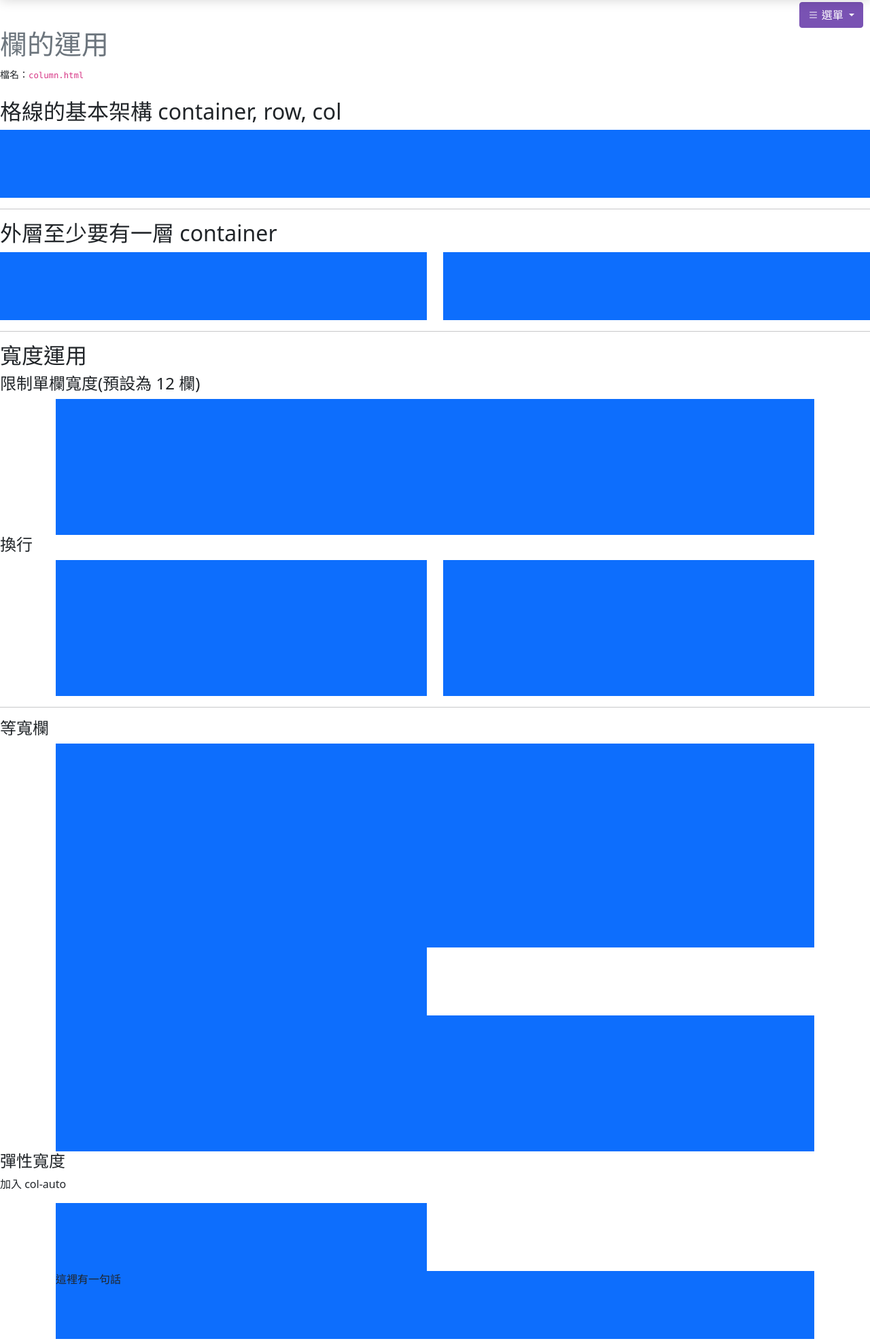
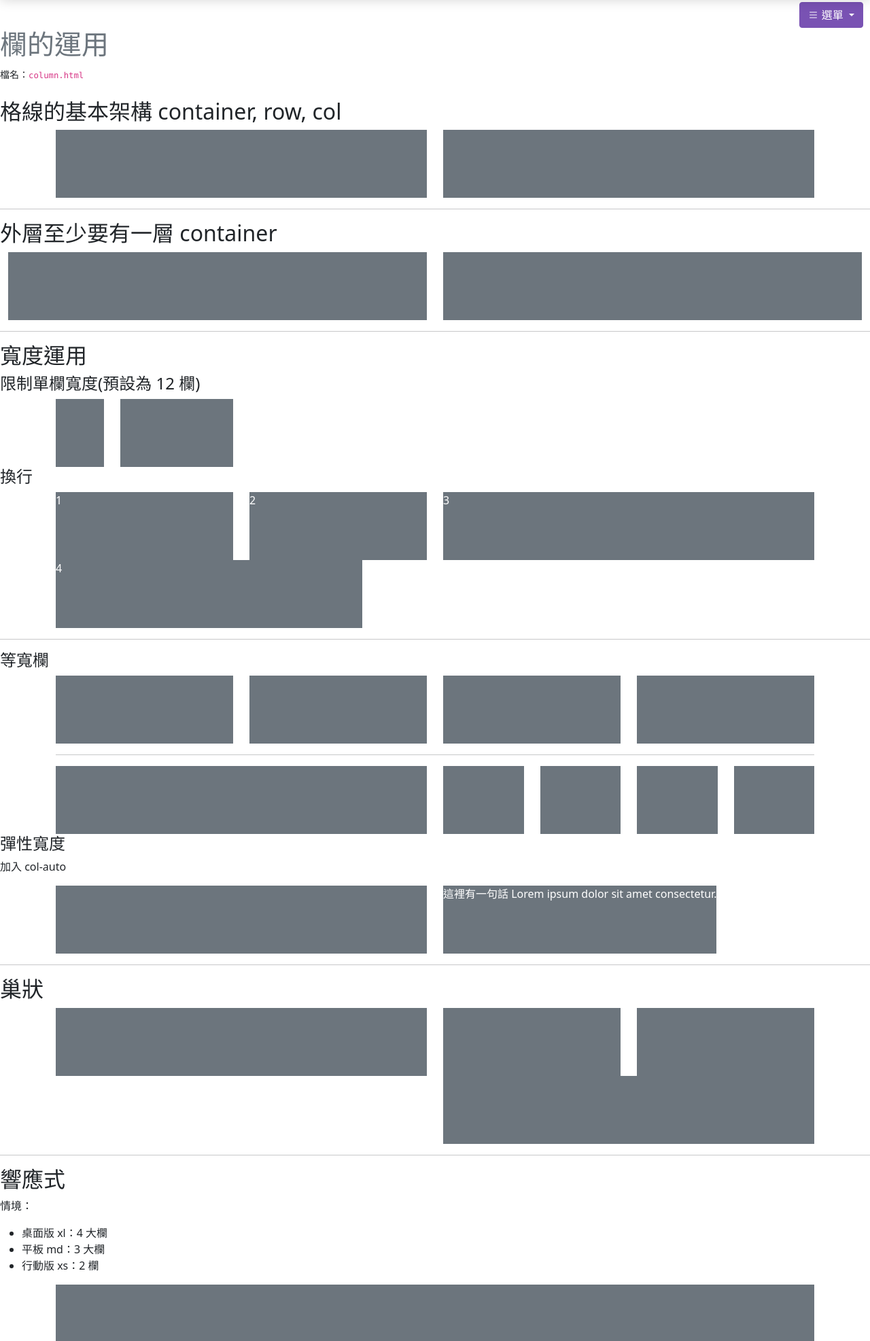
Before and after one commit to ken888686/bootstrap5-starter-files-gh-pages, a plain HTML site: page layout/column.html in a window 1280 px wide. Shown: the part 63-2036 px from the top of the page at 68% size. Drawn offline with nearby package versions, Linux system fonts and the light colour scheme.

Commit message:
column part 1

```diff
--- a/layout/column.html
+++ b/layout/column.html
@@ -1,22 +1,30 @@
-<!DOCTYPE html><html lang="zh-TW"><head><title>欄的運用</title><meta name="viewport" content="width=device-width, initial-scale=1"><link href="images/favicon.ico" rel="shortcut icon"><meta charset="UTF-8"><script src="/javascripts/vendor.js"></script></head><body class="bg-lighter">
-<div class="main my-5 container-none"><div class="mb-4"><h1 class="mt-0 text-muted">欄的運用</h1><small>檔名：<code>column.html</code></small></div>
+<!DOCTYPE html>
+<html lang="zh-TW">
+  <head>
+    <title>欄的運用</title>
+    <meta name="viewport" content="width=device-width, initial-scale=1" />
+    <link href="images/favicon.ico" rel="shortcut icon" />
+    <meta charset="UTF-8" />
+    <script src="/javascripts/vendor.js"></script>
+  </head>
+  <body class="bg-lighter">
+    <div class="main my-5 container-none">
+      <div class="mb-4">
+        <h1 class="mt-0 text-muted">欄的運用</h1>
+        <small>檔名：<code>column.html</code></small>
+      </div>
       <!-- 🔥🔥練習開始🔥🔥 -->
       <style>
         .box {
           height: 100px;
-    background-color: var(--bs-primary);
+          background-color: var(--bs-gray);
+          color: var(--bs-white);
         }
       </style>
 
       <h2>格線的基本架構 container, row, col</h2>
 
-<div class="box"></div>
-
-<hr>
-
-<h2>外層至少要有一層 container</h2>
-
-<div class="練習">
+      <div class="container">
         <div class="row">
           <div class="col-6">
             <div class="box"></div>
@@ -27,17 +35,32 @@
         </div>
       </div>
 
-<hr>
+      <hr />
+
+      <h2>外層至少要有一層 container</h2>
+
+      <div class="container-fluid">
+        <div class="row">
+          <div class="col-6">
+            <div class="box"></div>
+          </div>
+          <div class="col-6">
+            <div class="box"></div>
+          </div>
+        </div>
+      </div>
+
+      <hr />
       <h2>寬度運用</h2>
 
       <h4>限制單欄寬度(預設為 12 欄)</h4>
 
       <div class="container">
         <div class="row">
-    <div class="練習">
+          <div class="col-1">
             <div class="box"></div>
           </div>
-    <div class="練習">
+          <div class="col-2">
             <div class="box"></div>
           </div>
         </div>
@@ -47,45 +70,55 @@
 
       <div class="container">
         <div class="row">
-    <div class="col-6">
-      <div class="box"></div>
+          <div class="col-3">
+            <div class="box">1</div>
+          </div>
+          <div class="col-3">
+            <div class="box">2</div>
           </div>
           <div class="col-6">
-      <div class="box"></div>
+            <div class="box">3</div>
           </div>
-    <div class="col-6">
-      <div class="box"></div>
-    </div>
-    <div class="col-6">
-      <div class="box"></div>
+          <div class="col-5">
+            <div class="box">4</div>
           </div>
         </div>
       </div>
 
-<hr>
+      <hr />
       <h4>等寬欄</h4>
 
       <div class="container">
         <div class="row">
-    <div class="練習">
+          <!-- 確定數量且等寬，讓系統自己分配 -->
+          <div class="col">
             <div class="box"></div>
           </div>
-    <div class="練習">
+          <div class="col">
             <div class="box"></div>
           </div>
-    <div class="練習">
+          <div class="col">
+            <div class="box"></div>
+          </div>
+          <div class="col">
             <div class="box"></div>
           </div>
         </div>
-
+        <hr />
         <div class="row">
           <div class="col-6">
             <div class="box"></div>
           </div>
-    <div class="練習">
+          <div class="col">
             <div class="box"></div>
           </div>
-    <div class="練習">
+          <div class="col">
+            <div class="box"></div>
+          </div>
+          <div class="col">
+            <div class="box"></div>
+          </div>
+          <div class="col">
             <div class="box"></div>
           </div>
         </div>
@@ -100,15 +133,15 @@
           <div class="col-6">
             <div class="box"></div>
           </div>
-    <div class="練習">
+          <div class="col-auto">
             <div class="box">
-        這裡有一句話
+              這裡有一句話 Lorem ipsum dolor sit amet consectetur.
             </div>
           </div>
         </div>
       </div>
 
-<hr>
+      <hr />
       <h2>巢狀</h2>
 
       <div class="container">
@@ -118,22 +151,22 @@
           </div>
           <div class="col-6">
             <!-- 在此加入另一個格線結構 -->
-      <!-- <div class="row">
+            <div class="row">
               <div class="col">
                 <div class="box"></div>
               </div>
               <div class="col">
                 <div class="box"></div>
               </div>
-        <div class="col">
+              <div class="col-12">
                 <div class="box"></div>
               </div>
-      </div> -->
+            </div>
           </div>
         </div>
       </div>
 
-<hr>
+      <hr />
       <h2>響應式</h2>
 
       <p>情境：</p>
@@ -160,7 +193,6 @@
         </div>
       </div>
 
-
       <p>所有包含中斷點的格線，行動版皆為滿寬</p>
 
       <p>情境：</p>
@@ -183,8 +215,7 @@
         </div>
       </div>
 
-
-<hr>
+      <hr />
       <h2>推移（offset）</h2>
 
       <p>目前大多會透過 flex 特性推移，offset 的運用情境較少</p>
@@ -197,72 +228,76 @@
       <!-- 🙇🙇練習結束🙇🙇 -->
 
       <div class="btn-group position-fixed" style="top: 66px; right: 10px">
-  <button type="button" class="btn btn-bs5 dropdown-toggle" data-bs-toggle="dropdown" aria-expanded="false">
+        <button
+          type="button"
+          class="btn btn-bs5 dropdown-toggle"
+          data-bs-toggle="dropdown"
+          aria-expanded="false"
+        >
           <i class="bi bi-list"></i> 選單
         </button>
-  <ul class="dropdown-menu p-2 dropdown-menu-end" style="min-width: 200px;">
-    <div class="list-group overflow-auto" style="max-height: 500px;">
-
-      <a href="/layout/breakpoint.html"
-        class="list-group-item list-group-item-action text-nowrap
-
-          ">
+        <ul
+          class="dropdown-menu p-2 dropdown-menu-end"
+          style="min-width: 200px"
+        >
+          <div class="list-group overflow-auto" style="max-height: 500px">
+            <a
+              href="/layout/breakpoint.html"
+              class="list-group-item list-group-item-action text-nowrap"
+            >
               中斷點
             </a>
 
-      <a href="/layout/container.html"
-        class="list-group-item list-group-item-action text-nowrap
-
-          ">
+            <a
+              href="/layout/container.html"
+              class="list-group-item list-group-item-action text-nowrap"
+            >
               Container 容器寬度
             </a>
 
-      <a href="/layout/column.html"
-        class="list-group-item list-group-item-action text-nowrap
-
-          active">
+            <a
+              href="/layout/column.html"
+              class="list-group-item list-group-item-action text-nowrap active"
+            >
               欄的運用
             </a>
 
-      <a href="/layout/gutter.html"
-        class="list-group-item list-group-item-action text-nowrap
-
-          ">
+            <a
+              href="/layout/gutter.html"
+              class="list-group-item list-group-item-action text-nowrap"
+            >
               gutter 的運用
             </a>
 
-      <a href="/layout/with_utilities.html"
-        class="list-group-item list-group-item-action text-nowrap
-
-          ">
+            <a
+              href="/layout/with_utilities.html"
+              class="list-group-item list-group-item-action text-nowrap"
+            >
               通用類別混合使用
             </a>
 
-      <a href="/layout/practice_column.html"
-        class="list-group-item list-group-item-action text-nowrap
-
-          ">
+            <a
+              href="/layout/practice_column.html"
+              class="list-group-item list-group-item-action text-nowrap"
+            >
               實戰練習 1：各種小技巧
             </a>
 
-      <a href="/layout/practice_danger.html"
-        class="list-group-item list-group-item-action text-nowrap
-
-          ">
+            <a
+              href="/layout/practice_danger.html"
+              class="list-group-item list-group-item-action text-nowrap"
+            >
               實戰練習 2：常見錯誤
             </a>
-
           </div>
           <div class="mt-3 text-end p-2 bg-light rounded">
-      <small class="text-black-50 fw-light mb-0">文件版本：2021/10/01</small>
+            <small class="text-black-50 fw-light mb-0"
+              >文件版本：2021/10/01</small
+            >
           </div>
         </ul>
       </div>
-
     </div>
-
-
-
 
     <nav class="navbar fixed-top navbar-expand-lg navbar-dark bg-bs5 shadow">
       <div class="container-fluid">
@@ -270,22 +305,32 @@
         <div class="collapse navbar-collapse" id="navbarCollapse">
           <ul class="navbar-nav">
             <li class="nav-item">
-          <a class="nav-link " href="/content/typography.html">Content</a>
+              <a class="nav-link" href="/content/typography.html">Content</a>
             </li>
             <li class="nav-item">
-          <a class="nav-link active" href="/layout/breakpoint.html">Grid System</a>
+              <a class="nav-link active" href="/layout/breakpoint.html"
+                >Grid System</a
+              >
             </li>
             <li class="nav-item">
-          <a class="nav-link " href="/utilities/background.html">Utilities / Helpers</a>
+              <a class="nav-link" href="/utilities/background.html"
+                >Utilities / Helpers</a
+              >
             </li>
             <li class="nav-item">
-          <a class="nav-link " href="/forms/accessibility.html">Forms</a>
+              <a class="nav-link" href="/forms/accessibility.html">Forms</a>
             </li>
             <li class="nav-item">
-          <a class="nav-link " href="/components/component-javascript-intro.html">Components</a>
+              <a
+                class="nav-link"
+                href="/components/component-javascript-intro.html"
+                >Components</a
+              >
             </li>
             <li class="nav-item">
-          <a class="nav-link " href="/bs-javascript/js-intro.html">JavaScripts</a>
+              <a class="nav-link" href="/bs-javascript/js-intro.html"
+                >JavaScripts</a
+              >
             </li>
           </ul>
         </div>
@@ -294,10 +339,15 @@
 
     <footer class="footer py-2 bg-light">
       <div class="container text-center">
-    <small class="text-black-50 fw-light mb-0">六角學院 Bootstrap 5 課程專屬文件</small>
+        <small class="text-black-50 fw-light mb-0"
+          >六角學院 Bootstrap 5 課程專屬文件</small
+        >
       </div>
     </footer>
-<link rel="stylesheet" href="/stylesheets/all.css">
-<link rel="stylesheet" href="https://cdn.jsdelivr.net/npm/bootstrap-icons@1.5.0/font/bootstrap-icons.css">
+    <link rel="stylesheet" href="/stylesheets/all.css" />
+    <link
+      rel="stylesheet"
+      href="https://cdn.jsdelivr.net/npm/bootstrap-icons@1.5.0/font/bootstrap-icons.css"
+    />
   </body>
 </html>
```
Lines whose indentation alone changed are shown as unchanged.
